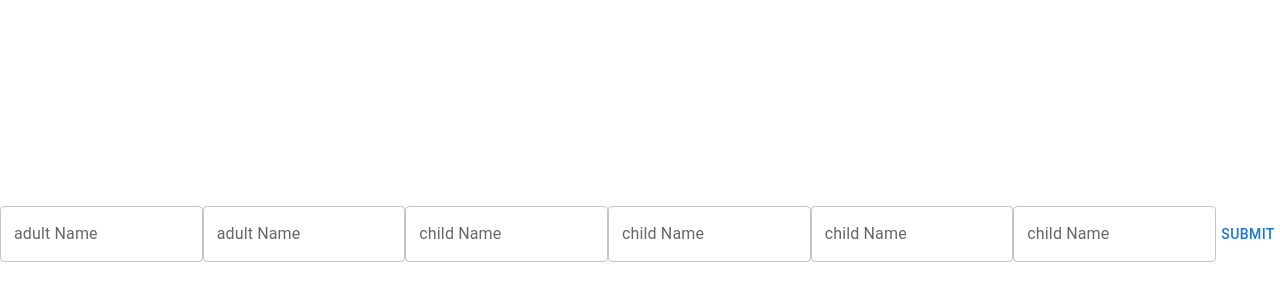
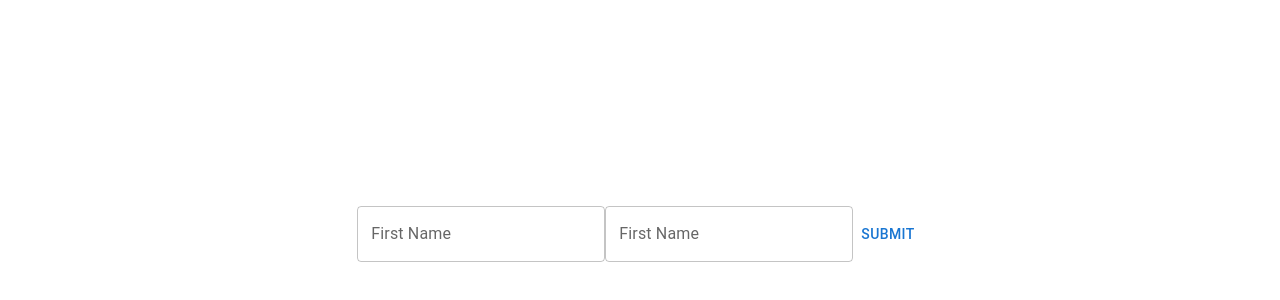
Before and after one commit to Danish-khan93/nextjs-pratcie, a Next.js app: page / in a window 1280 px wide. Shown: the part 166-466 px from the top of the page. Built offline with nearby package versions, Linux system fonts and the light colour scheme.

Commit message:
form setup

```diff
--- a/src/component/FormComponent/DynamicForm.tsx
+++ b/src/component/FormComponent/DynamicForm.tsx
@@ -44,16 +44,83 @@
 
 // export default DynamicForm;
 
-import React from "react";
+// import React from "react";
+// import { Box, Button } from "@mui/material";
+// import { useForm } from "react-hook-form";
+// import InputField from "../InputField";
+// import { rules } from "@/rules/formRules";
+// import { ClassNames } from "@emotion/react";
+
+// const DynamicForm = ({ res }: { res: any[] }) => {
+//   const { handleSubmit, control } = useForm({
+//     defaultValues: {},
+//   });
+
+//   const onSubmit = (data: any) => {
+//     console.log(data);
+//   };
+
+//   return (
+//     <form
+//       noValidate
+//       onSubmit={handleSubmit(onSubmit)}
+//       className="flex justify-center items-center h-dvh"
+//     >
+//       {res.map((item, index) => (
+//         <React.Fragment key={index}>
+//           {[...Array(item.count)].map((_, innerIndex) => (
+//             < Box className="flex flex-col gap-9">
+//               <InputField
+//                 key={innerIndex}
+//                 type="text"
+//                 placeholder={`Enter your last ${item.type}'s name`}
+//                 control={control}
+//                 rules={rules}
+//                 label={`${item.type}first Name`}
+//                 name={`first-${index}-${innerIndex}`}
+//               />
+//               <InputField
+//                 key={   `innerIndex-${index}`}
+//                 type="text"
+//                 placeholder={`Enter your last ${item.type}'s name`}
+//                 control={control}
+//                 rules={rules}
+//                 label={`${item.type}last Name`}
+//                 name={`last-${index}-${innerIndex}`}
+//               />
+//             </Box>
+//           ))}
+//         </React.Fragment>
+//       ))}
+//       <Button type="submit">Submit</Button>
+//     </form>
+//   );
+// };
+
+// export default DynamicForm;
+
+
+import React, { useEffect } from "react";
 import { Button } from "@mui/material";
-import { useForm } from "react-hook-form";
+import { useForm, useFieldArray } from "react-hook-form";
 import InputField from "../InputField";
 import { rules } from "@/rules/formRules";
 
 const DynamicForm = ({ res }: { res: any[] }) => {
-  const { handleSubmit, control } = useForm({
-    defaultValues: {},
+  const { control, handleSubmit } = useForm();
+  const { fields, append } = useFieldArray({
+    control,
+    name: "dynamicFields",
   });
+
+  useEffect(() => {
+    // Initialize form with fields based on res array
+    res.forEach(({ count, type }) => {
+      for (let i = 0; i < count; i++) {
+        append({ type, name: `${type}-${i}`, label: `${type} Name` });
+      }
+    });
+  }, [res, append]);
 
   const onSubmit = (data: any) => {
     console.log(data);
@@ -65,20 +132,16 @@ const DynamicForm = ({ res }: { res: any[] }) => {
       onSubmit={handleSubmit(onSubmit)}
       className="flex justify-center items-center h-dvh"
     >
-      {res.map((item, index) => (
-        <React.Fragment key={index}>
-          {[...Array(item.count)].map((_, innerIndex) => (
-            <InputField
-              key={innerIndex}
-              type="text"
-              placeholder={`Enter your ${item.type}'s name`}
-              control={control}
-              rules={rules}
-              label={`${item.type} Name`}
-              name={`field-${index}-${innerIndex}`}
-            />
-          ))}
-        </React.Fragment>
+      {fields.map((field, index) => (
+        <InputField
+          key={field.id}
+          type="text"
+          placeholder={`Enter your first name`}
+          control={control}
+          rules={rules}
+          label={"First Name"}
+          name={`dynamicFields[${index}].name`}
+        />
       ))}
       <Button type="submit">Submit</Button>
     </form>
--- a/src/pages/index.tsx
+++ b/src/pages/index.tsx
@@ -113,10 +113,7 @@ const res = [
     count: 2,
     type: "adult",
   },
-  {
-    count: 4,
-    type: "child",
-  },
+
 ];
 
 const Home = () => {
```
